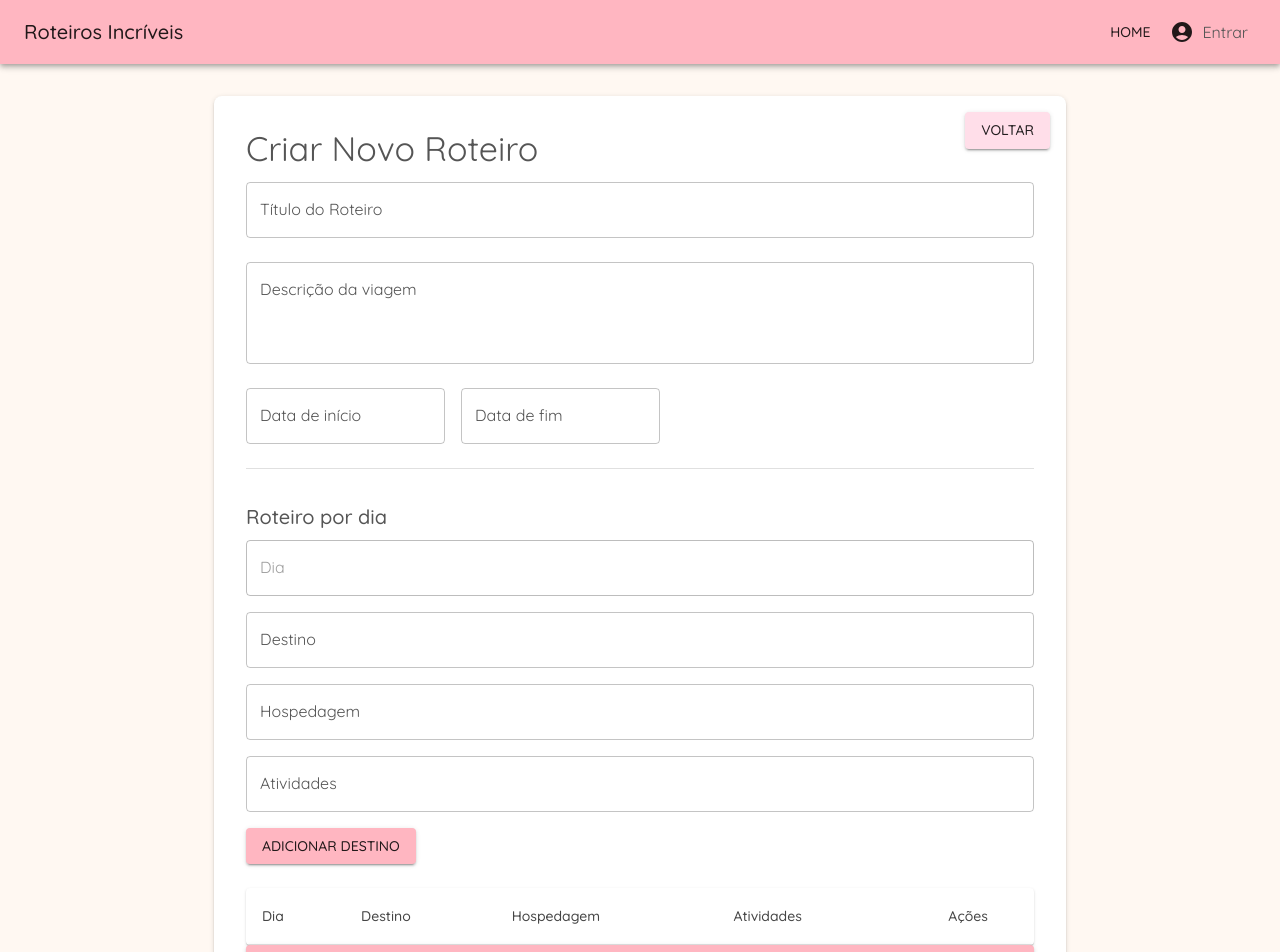
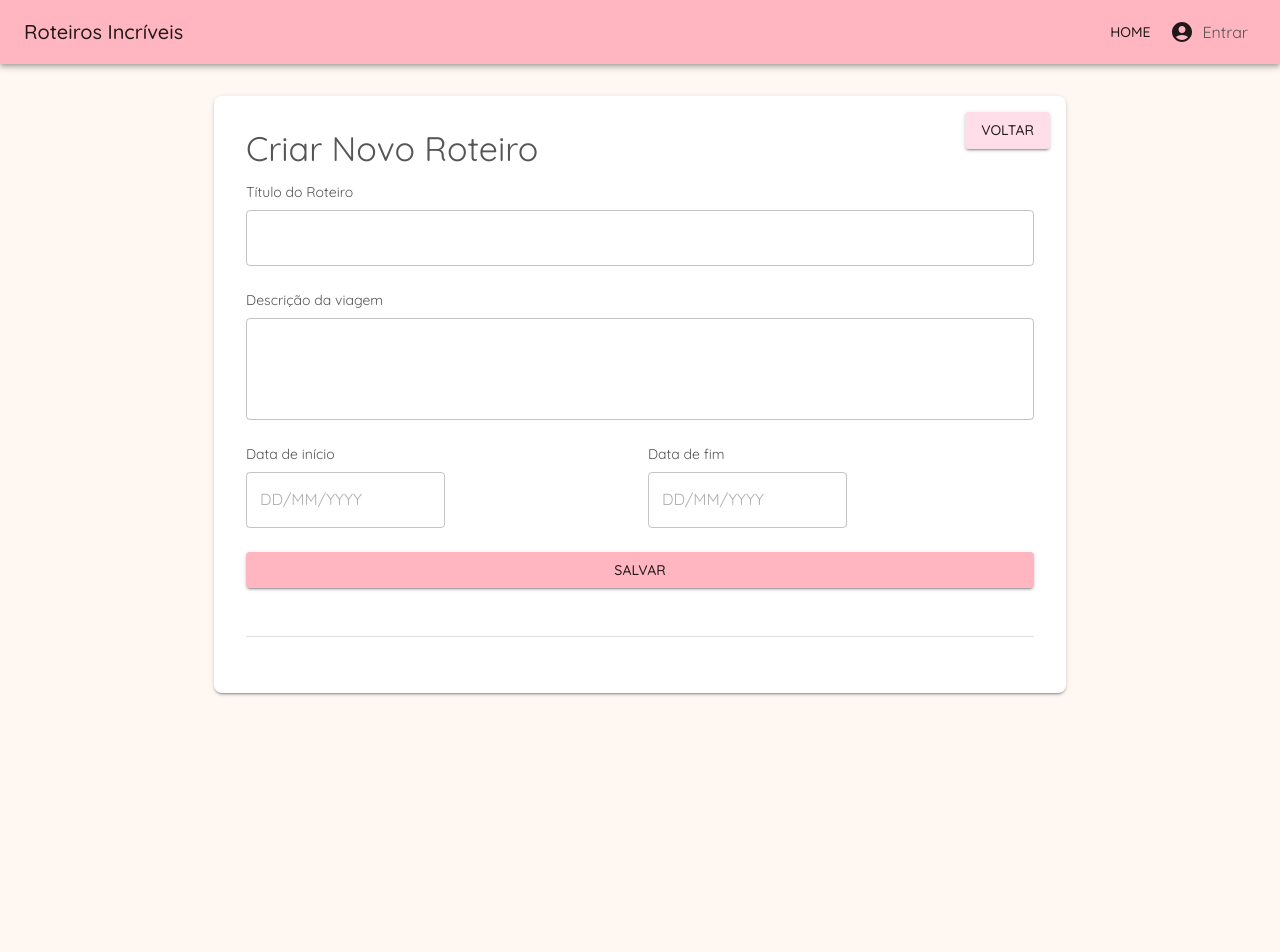
Before and after one commit to AndreLuizBressan/trabalho_ine5646, a React (Create React App) app in the folder frontend/: page /create in a window 1280 px wide. Shown: the top 952 px of the page. After the commit the page ends 800 px from the top, so only its background shows below. Built offline with nearby package versions, Linux system fonts and the light colour scheme.

Commit message:
separacao de telas

```diff
--- a/frontend/src/components/DatePicker.js
+++ b/frontend/src/components/DatePicker.js
@@ -1,62 +1,51 @@
-import React, { useState, useEffect } from "react";
-import { TextField, Box, Typography, Button } from "@mui/material";
+import React from "react";
+import { TextField, Box, Typography } from "@mui/material";
 import { LocalizationProvider, DatePicker } from "@mui/x-date-pickers";
 import { AdapterDateFns } from "@mui/x-date-pickers/AdapterDateFns";
 import { ptBR } from "date-fns/locale";
 import { differenceInDays } from "date-fns";
 
 const DatePickerComp = ({ newItinerary, setNewItinerary }) => {
-  const [destinations, setDestinations] = useState([]);
-
-  // Calcula diferença de dias
   const calculateDays = () => {
     if (newItinerary.startDate && newItinerary.endDate) {
-      const days = differenceInDays(new Date(newItinerary.endDate), new Date(newItinerary.startDate));
-      return days >= 0 ? days + 1 : 0; // Inclui o último dia
+      const days = differenceInDays(
+        new Date(newItinerary.endDate),
+        new Date(newItinerary.startDate)
+      );
+      return days >= 0 ? days + 1 : 0;
     }
     return 0;
   };
 
   const daysBetween = calculateDays();
 
-  // Atualiza automaticamente os dias assim que as datas são calculadas
-  useEffect(() => {
-    if (daysBetween > 0) {
-      const daysArray = Array.from({ length: daysBetween }, (_, i) => ({
-        day: i + 1,
-      }));
-      setDestinations(daysArray);
-    } else {
-      setDestinations([]);
-    }
-  }, [daysBetween]);
-
-  // Função para preencher o campo "Dia"
-  const handleDaySelection = (day) => {
-    setNewItinerary((prev) => ({ ...prev, day }));
-  };
-
   return (
     <LocalizationProvider dateAdapter={AdapterDateFns} locale={ptBR}>
-      <Box sx={{ display: "flex", gap: 2, mb: 3 }}>
+      <Box sx={{ display: "flex", gap: 2, mb: 3, alignItems: "flex-end" }}>
+        <Box sx={{ flex: 1 }}>
+          <Typography variant="body2" sx={{ mb: 1 }}>Data de início</Typography>
           <DatePicker
-          label="Data de início"
+            label=""
             value={newItinerary.startDate}
             onChange={(newValue) =>
               setNewItinerary((prev) => ({ ...prev, startDate: newValue }))
             }
             renderInput={(params) => <TextField fullWidth {...params} />}
-          format="dd/MM/yyyy" // Define o formato da data
+            format="dd/MM/yyyy"
           />
+        </Box>
+        <Box sx={{ flex: 1 }}>
+          <Typography variant="body2" sx={{ mb: 1 }}>Data de fim</Typography>
           <DatePicker
-          label="Data de fim"
+            label=""
             value={newItinerary.endDate}
             onChange={(newValue) =>
               setNewItinerary((prev) => ({ ...prev, endDate: newValue }))
             }
             renderInput={(params) => <TextField fullWidth {...params} />}
-          format="dd/MM/yyyy" // Define o formato da data
+            format="dd/MM/yyyy"
           />
+        </Box>
       </Box>
 
       {daysBetween > 0 && (
@@ -64,24 +53,6 @@ const DatePickerComp = ({ newItinerary, setNewItinerary }) => {
           Duração: {daysBetween} {daysBetween === 1 ? "dia" : "dias"}
         </Typography>
       )}
-
-      {/* Renderiza os botões para cada dia */}
-      {destinations.length > 0 && (
-        <Box sx={{ mt: 3 }}>
-          <Typography variant="h6">Escolha um dia:</Typography>
-          <Box sx={{ display: "flex", gap: 2, flexWrap: "wrap", mt: 1 }}>
-            {destinations.map((dest) => (
-              <Button
-                key={dest.day}
-                variant={newItinerary.day === dest.day ? "contained" : "outlined"}
-                onClick={() => handleDaySelection(dest.day)}
-              >
-                Dia {dest.day}
-              </Button>
-            ))}
-          </Box>
-        </Box>
-      )}
     </LocalizationProvider>
   );
 };
--- a/frontend/src/pages/CreateItinerary.js
+++ b/frontend/src/pages/CreateItinerary.js
@@ -4,7 +4,7 @@ import { useNavigate } from "react-router-dom";
 import { useItinerary } from "../context/ItineraryContext";
 import DatePickerComp from "../components/DatePicker";
 import ItineraryTable from "../components/ItineraryTable";
-import { differenceInDays } from "date-fns"; // Importação da função
+import { differenceInDays } from "date-fns";
 
 const CreateItinerary = () => {
   const [newItinerary, setNewItinerary] = useState({
@@ -13,8 +13,9 @@ const CreateItinerary = () => {
     startDate: null,
     endDate: null,
     destinations: [],
-    day: "", // Mantém o dia selecionado pelo usuário
+    day: "",
   });
+
   const [destinations, setDestinations] = useState([]);
   const [newDestination, setNewDestination] = useState({
     day: "",
@@ -22,52 +23,61 @@ const CreateItinerary = () => {
     accommodation: "",
     activities: "",
   });
-  const [editIndex, setEditIndex] = useState(null); // Novo estado para controlar edição
+
+  const [usedDays, setUsedDays] = useState([]);
+  const [editIndex, setEditIndex] = useState(null);
   const [error, setError] = useState("");
   const [loading, setLoading] = useState(false);
+  const [partOneCompleted, setPartOneCompleted] = useState(false);
+
   const navigate = useNavigate();
   const { addItinerary } = useItinerary();
 
-  // Função para calcular os dias
   const calculateDays = () => {
     if (newItinerary.startDate && newItinerary.endDate) {
-      const days = differenceInDays(new Date(newItinerary.endDate), new Date(newItinerary.startDate));
-      return days >= 0 ? days : 0;
+      const days = differenceInDays(
+        new Date(newItinerary.endDate),
+        new Date(newItinerary.startDate)
+      );
+      return days >= 0 ? days + 1 : 0;
     }
-    return null;
+    return 0;
   };
 
   const daysBetween = calculateDays();
 
-  // Atualiza o novo destino quando o dia selecionado muda
   useEffect(() => {
     setNewDestination((prev) => ({
       ...prev,
-      day: newItinerary.day || "", // Preenche com o dia selecionado no DatePickerComp
+      day: newItinerary.day || "",
     }));
   }, [newItinerary.day]);
 
   const handleAddDestination = () => {
     if (newDestination.day && newDestination.destination) {
       if (editIndex !== null) {
-        // Atualizar destino em vez de adicionar
-        setDestinations((prev) => prev.map((dest, index) => (index === editIndex ? newDestination : dest)));
+        setDestinations((prev) =>
+          prev.map((dest, index) => (index === editIndex ? newDestination : dest))
+        );
         setEditIndex(null);
-      } else if (destinations.length < daysBetween) { // Limita o número de destinos aos dias da viagem
+      } else if (daysBetween && destinations.length < daysBetween) {
         setDestinations((prev) => [...prev, newDestination]);
       } else {
         alert("Não é possível adicionar mais destinos. O número máximo de dias foi atingido.");
       }
 
-      // Resetar campos
+      if (!usedDays.includes(newDestination.day)) {
+        setUsedDays((prev) => [...prev, newDestination.day]);
+      }
+
       setNewDestination({
-        day: destinations.length + 1,
+        day: "",
         destination: "",
         accommodation: "",
         activities: "",
       });
     } else {
-      alert("Preencha os campos");
+      alert("Preencha os campos e selecione um dia.");
     }
   };
 
@@ -77,10 +87,26 @@ const CreateItinerary = () => {
   };
 
   const handleRemoveDestination = (index) => {
+    const dayRemoved = destinations[index].day;
     setDestinations((prev) => prev.filter((_, i) => i !== index));
+    setUsedDays((prev) => prev.filter((d) => d !== dayRemoved));
   };
 
-  const handleSave = () => {
+  const handleSavePart1 = () => {
+    if (
+      newItinerary.title.trim() &&
+      newItinerary.description.trim() &&
+      newItinerary.startDate &&
+      newItinerary.endDate &&
+      daysBetween > 0
+    ) {
+      setPartOneCompleted(true);
+    } else {
+      alert("Preencha todos os campos da Parte 1");
+    }
+  };
+
+  const handleSaveFinal = () => {
     if (newItinerary?.title?.trim() && newItinerary?.description?.trim()) {
       addItinerary(newItinerary);
       navigate("/main");
@@ -90,8 +116,11 @@ const CreateItinerary = () => {
   };
 
   const handleBack = () => {
-    navigate(-1); // Voltar para a página anterior
+    navigate(-1);
   };
+
+  const availableDays = Array.from({ length: daysBetween }, (_, i) => i + 1);
+  const filteredDays = availableDays.filter((d) => !usedDays.includes(d));
 
   return (
     <Container maxWidth="md" sx={{ mt: 4 }}>
@@ -101,10 +130,9 @@ const CreateItinerary = () => {
           p: 4,
           boxShadow: 2,
           borderRadius: 2,
-          position: "relative", // Para posicionar o botão no canto superior direito
+          position: "relative",
         }}
       >
-        {/* Botão Voltar no canto superior direito */}
         <Button
           variant="contained"
           color="secondary"
@@ -113,12 +141,13 @@ const CreateItinerary = () => {
             position: "absolute",
             top: 16,
             right: 16,
-            zIndex: 10, // Para garantir que fique acima de outros elementos
+            zIndex: 10,
           }}
         >
           Voltar
         </Button>
 
+        {/* PARTE 1 */}
         <Typography variant="h4" gutterBottom>
           Criar Novo Roteiro
         </Typography>
@@ -129,8 +158,8 @@ const CreateItinerary = () => {
           </Alert>
         )}
 
+        <Typography variant="body2" sx={{ mb: 1 }}>Título do Roteiro</Typography>
         <TextField
-          label="Título do Roteiro"
           variant="outlined"
           fullWidth
           value={newItinerary.title}
@@ -140,8 +169,8 @@ const CreateItinerary = () => {
           sx={{ mb: 3 }}
         />
 
+        <Typography variant="body2" sx={{ mb: 1 }}>Descrição da viagem</Typography>
         <TextField
-          label="Descrição da viagem"
           variant="outlined"
           fullWidth
           multiline
@@ -153,69 +182,122 @@ const CreateItinerary = () => {
           sx={{ mb: 3 }}
         />
 
-        <DatePickerComp
-          newItinerary={newItinerary}
-          setNewItinerary={setNewItinerary}
-        />
+        <DatePickerComp newItinerary={newItinerary} setNewItinerary={setNewItinerary} />
+
+        <Button
+          variant="contained"
+          color="primary"
+          fullWidth
+          onClick={handleSavePart1}
+          sx={{ mb: 3 }}
+        >
+          Salvar
+        </Button>
 
         <Divider sx={{ my: 3 }} />
 
-        <Box sx={{ mt: 4 }}>
+        {/* PARTE 2 */}
+        {partOneCompleted && (
+          <>
+            <Typography variant="h6" gutterBottom sx={{ mt: 4 }}>
+              Escolha um dia:
+            </Typography>
+            <Box sx={{ display: "flex", gap: 2, flexWrap: "wrap", mb: 3 }}>
+              {filteredDays.length > 0 ? (
+                filteredDays.map((day) => (
+                  <Button
+                    key={day}
+                    variant={newItinerary.day === day ? "contained" : "outlined"}
+                    onClick={() =>
+                      setNewItinerary((prev) => ({ ...prev, day }))
+                    }
+                  >
+                    Dia {day}
+                  </Button>
+                ))
+              ) : (
+                <Typography variant="body2">
+                  Todos os dias já foram adicionados.
+                </Typography>
+              )}
+            </Box>
+
             <Typography variant="h6" gutterBottom>
               Roteiro por dia
             </Typography>
 
+            <Typography variant="body2" sx={{ mb: 1 }}>Dia</Typography>
             <TextField
-            label="Dia"
               value={newDestination.day}
               fullWidth
               sx={{ mb: 2 }}
               disabled
             />
+
+            <Typography variant="body2" sx={{ mb: 1 }}>Destino</Typography>
             <TextField
-            label="Destino"
               value={newDestination.destination}
-            onChange={(e) => setNewDestination((prev) => ({ ...prev, destination: e.target.value }))}
+              onChange={(e) =>
+                setNewDestination((prev) => ({ ...prev, destination: e.target.value }))
+              }
               fullWidth
               sx={{ mb: 2 }}
+              disabled={!partOneCompleted}
             />
+
+            <Typography variant="body2" sx={{ mb: 1 }}>Hospedagem</Typography>
             <TextField
-            label="Hospedagem"
               value={newDestination.accommodation}
               onChange={(e) =>
                 setNewDestination((prev) => ({ ...prev, accommodation: e.target.value }))
               }
               fullWidth
               sx={{ mb: 2 }}
+              disabled={!partOneCompleted}
             />
+
+            <Typography variant="body2" sx={{ mb: 1 }}>Atividades</Typography>
             <TextField
-            label="Atividades"
               value={newDestination.activities}
               onChange={(e) =>
                 setNewDestination((prev) => ({ ...prev, activities: e.target.value }))
               }
               fullWidth
               sx={{ mb: 2 }}
+              disabled={!partOneCompleted}
             />
-          <Button variant="contained" onClick={handleAddDestination} sx={{ mb: 3 }}>
-            {editIndex !== null ? "Salvar Alterações" : "Adicionar Destino"}
+
+            <Button
+              variant="contained"
+              onClick={handleAddDestination}
+              sx={{ mb: 3 }}
+              disabled={!partOneCompleted}
+            >
+              Adicionar Destino
             </Button>
+
+            <Typography variant="h6" gutterBottom>
+              Lista de dias
+            </Typography>
 
             <ItineraryTable
               destinations={destinations}
               onEditDestination={handleEditDestination}
               onRemoveDestination={handleRemoveDestination}
             />
-        </Box>
+
             <Button
               variant="contained"
               color="primary"
               fullWidth
-          onClick={handleSave}
-          disabled={loading}
+              onClick={handleSaveFinal}
+              disabled={!partOneCompleted || loading}
+              sx={{ mt: 3 }}
             >
               {loading ? "Salvando..." : "Salvar"}
             </Button>
+          </>
+        )}
       </Box>
     </Container>
   );
```
Lines whose indentation alone changed are shown as unchanged.
